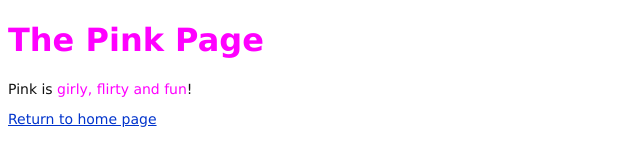
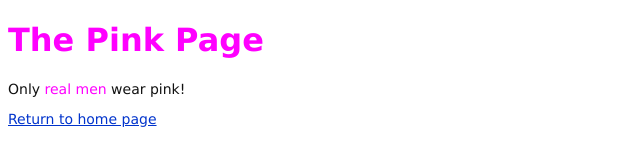
Before and after one commit to wrayaaron/my-git-repo, a plain HTML site: page pink.html in a window 1280 px wide. Shown: the whole page, without its empty margins (0-640 px from the left). Drawn offline with Linux system fonts and the light colour scheme.

Commit message:
Change pink to a manly color

```diff
--- a/pink.html
+++ b/pink.html
@@ -7,7 +7,7 @@
 	</head>
 	<body>
 		<h1 style="color: #F0F">The Pink Page</h1>
-		<p>Pink is <span style="color: #F0F">girly, flirty and fun</span>!</p>
+		<p>Only <span style="color: #F0F">real men</span> wear pink!</p>
 
 		<p><a href="index.html">Return to home page</a></p>
 	</body>
```
